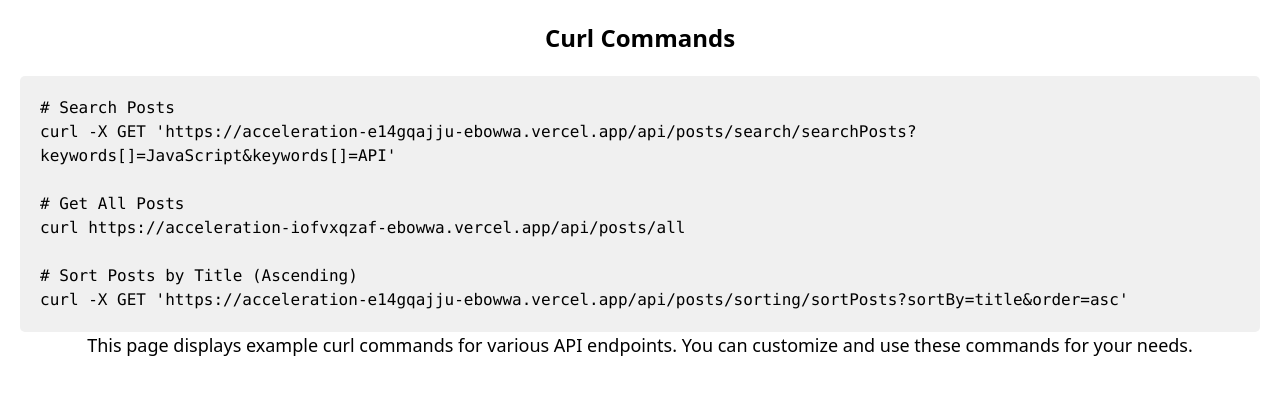
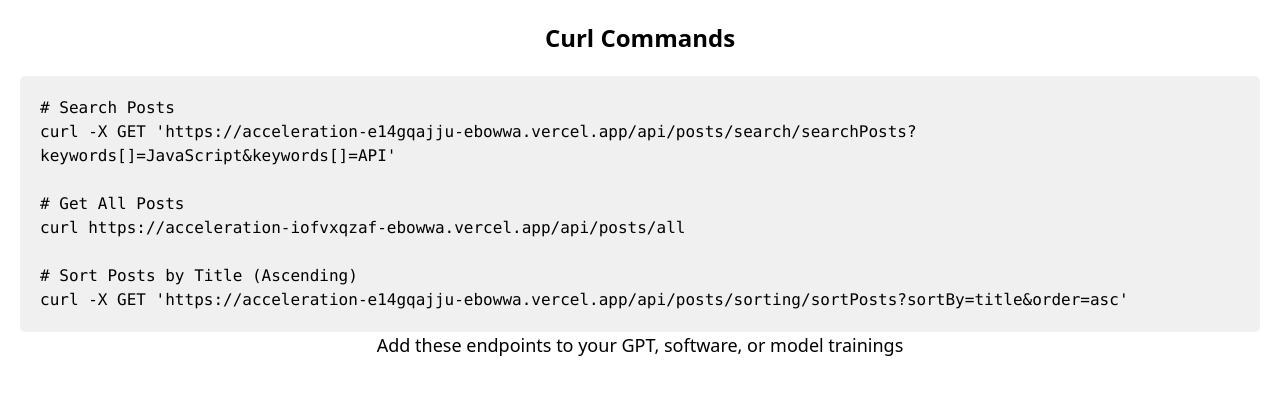
Before and after one commit to ebowwa/acceleration-blog, a Next.js app: page /curls in a window 1280 px wide. Shown: the top 394 px of the page. Built offline with nearby package versions, Linux system fonts and the light colour scheme.

Commit message:
desc update

```diff
--- a/pages/curls.tsx
+++ b/pages/curls.tsx
@@ -40,7 +40,7 @@
 curl -X GET 'https://acceleration-e14gqajju-ebowwa.vercel.app/api/posts/sorting/sortPosts?sortBy=title&order=asc'`}
       </CurlCommands>
       <Description>
-        This page displays example curl commands for various API endpoints. You can customize and use these commands for your needs.
+        Add these endpoints to your GPT, software, or model trainings
       </Description>
     </PageContainer>
   );
```
